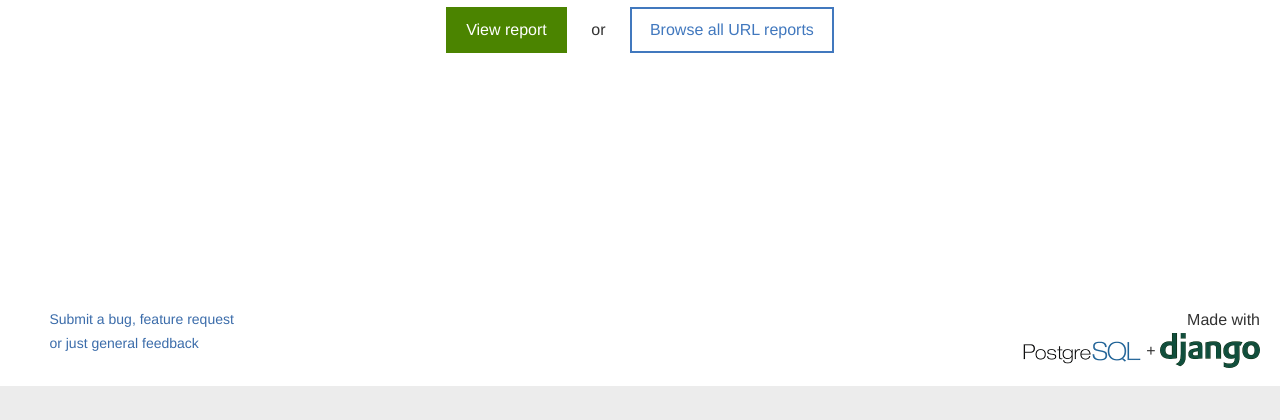
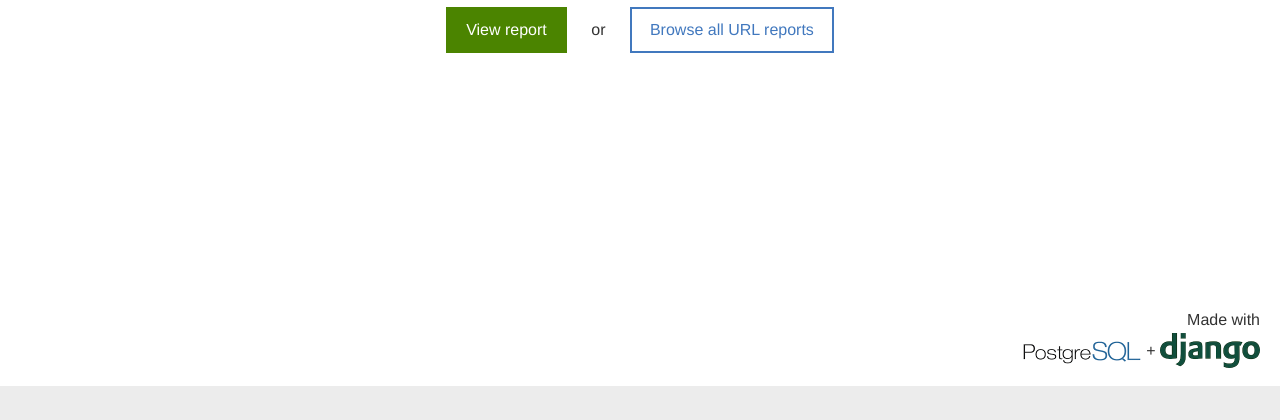
Before and after one commit to IBM/page-lab, a Django app: page /report/ in a window 1280 px wide. Shown: the part 380-800 px from the top of the page. Run offline with Django 3.2, Linux system fonts and the light colour scheme; data comes from the database, SQL or seed files in the repository; data that the repository does not hold is empty; some libraries are stand-ins or nearby versions; some web fonts are replaced.

Commit message:
Housekeeping: Cleaning out last remaining bits of perf- to page- and removing issue link (#27)

```diff
--- a/admin/pageaudit/report/templates/page_template.html
+++ b/admin/pageaudit/report/templates/page_template.html
@@ -198,9 +198,7 @@
                     {% block content %} {% endblock %}
 
                     <div class="ibm-fluid ibm-fullwidth ibm-padding-top-1">
-                        <div class="ibm-col-12-6 ibm-padding-top-2">
-                            <p class="ibm-ind-link ibm-small"><a class="ibm-external-link" target="_blank" href="https://github.ibm.com/blackops/perf-lab/issues/new">Submit a bug, feature request<br>or just general feedback</a></p>
-                        </div>
+                        <div class="ibm-col-12-6 ibm-padding-top-2"></div>
                         <div class="ibm-col-12-6 ibm-padding-top-2">
                             <p class="ibm-right ibm-left-small ibm-padding-bottom-0">Made with <br>
                                  <a style="display:inline-block;transform:translate3d(0,-3px,0);"  href="https://www.postgresql.org/" target="_blank"><img src="{% static 'report/postgresql-logo.gif' %}" width="120" height="25" title="PostgreSQL: The world's most advanced open source relational database" alt="Made with PostgreSQL"></a> <span style="display:inline-block;transform:translate3d(0,-12px,0)">+</span> <a style="display:inline-block;" href="https://www.djangoproject.com/" target="_blank"><img src="{% static 'report/django-logo.gif' %}" width="100" height="35" title="Django makes it easier to build better Web apps more quickly and with less code." alt="Made with Django"></a></p>
--- a/admin/pageaudit/report/urls.py
+++ b/admin/pageaudit/report/urls.py
@@ -6,7 +6,7 @@ from django.views.generic import RedirectView
 from .views import *
 
 ## URLS are from context of /report/ so don't include that in here.
-## NAMESPACE for these URLS is "plr" (perf-lab report).
+## NAMESPACE for these URLS is "plr" (page-lab report).
 ## So {% url 'plr:home' %} points to the "/report/" URL using "home" view
 urlpatterns = [
     url(r'^$', home, name='home'),
--- a/pageaudit/package.json
+++ b/pageaudit/package.json
@@ -24,13 +24,13 @@
   },
   "repository": {
     "type": "git",
-    "url": "https://github.ibm.com/blackops/perf-lab"
+    "url": "https://github.com/IBM/page-lab/"
   },
   "keywords": [
     "web",
     "performance",
     "testing"
   ],
-  "author": "d.dahl@ibm.com",
+  "author": "",
   "license": "Apache2"
 }
```
